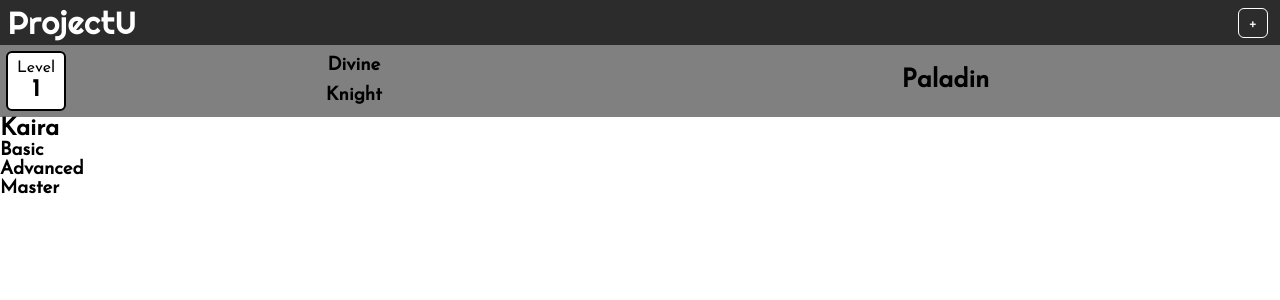
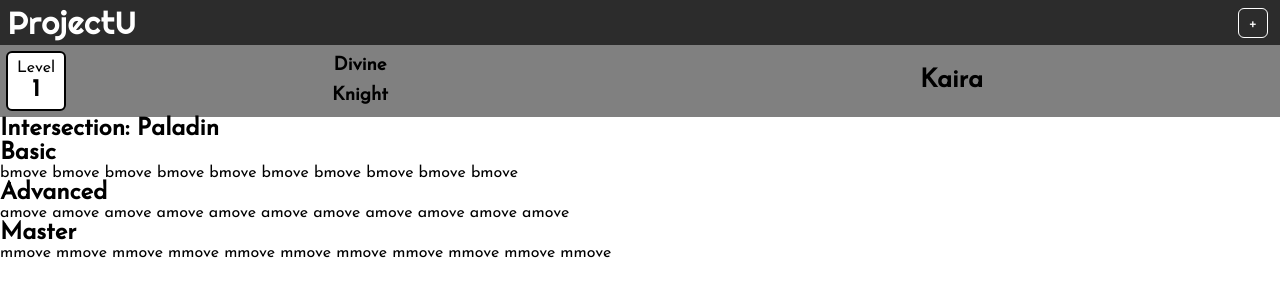
Before and after one commit to nomcgill/ProjectU, a React (Create React App) app in the folder site/: page / in a window 1280 px wide. Shown: the top 300 px of the page. Built offline with nearby package versions, Linux system fonts and the light colour scheme.

Commit message:
contuning skillset UI

```diff
--- a/site/public/index.html
+++ b/site/public/index.html
@@ -8,7 +8,8 @@
     <meta
       name="description"
       content="Web site created using create-react-app"
-    />
+      />
+    <meta name="theme-color" content="##2C2C2C">
     <link rel="apple-touch-icon" href="%PUBLIC_URL%/logo192.png" />
     <link href="https://fonts.googleapis.com/css?family=Josefin+Sans|Righteous&display=swap" rel="stylesheet">
     <!--
--- a/site/src/components/body.js
+++ b/site/src/components/body.js
@@ -1,5 +1,6 @@
 import React from 'react'
 import {connect} from 'react-redux';
+import Skills from './skills'
 // import {
 //   Route,
 //   BrowserRouter as Router,
@@ -14,24 +15,26 @@ export class Body extends React.Component {
       return (
           <div>
             <h2>
-                {this.props.name}
+                Intersection: {this.props.intersection}
             </h2>
-            <h3>
-                Basic
-            </h3>
-            <h3>
-                Advanced
-            </h3>
-            <h3>
-                Master
-            </h3>
+            <Skills
+                info={this.props.skills.basic}
+            />
+            <Skills
+                info={this.props.skills.advanced}
+            />
+            <Skills
+                info={this.props.skills.master}
+            />
           </div>
       );
   }
 }
 
 const mapStateToProps = state => ({
-  name: state.name
+  name: state.name,
+  skills: state.skills,
+  intersection: state.intersection
 });
 
 export default connect(mapStateToProps)(Body);
--- a/site/src/components/character.js
+++ b/site/src/components/character.js
@@ -23,7 +23,7 @@ export class Character extends React.Component {
                     <h3>{this.props.role}</h3>
                 </div>
             </div>
-            <h3 id={'intersection'}>{this.props.intersection}</h3>
+            <h3 id={'intersection'}>{this.props.name}</h3>
           </div>
       );
   }
@@ -33,7 +33,8 @@ const mapStateToProps = state => ({
   source: state.source,
   role: state.role,
   intersection: state.intersection,
-  level: state.level
+  level: state.level,
+  name: state.name
 });
 
 export default connect(mapStateToProps)(Character);
--- a/site/src/components/dropdown.js
+++ b/site/src/components/dropdown.js
@@ -13,6 +13,7 @@ export class Dropdown extends React.Component {
                 <li>{this.props.name}</li>
                 <li>Create PDF</li>
                 <li>Reset Builder</li>
+                <li>Main Site</li>
             </ul>
         </div>
       );
--- a/site/src/components/skills.js
+++ b/site/src/components/skills.js
@@ -0,0 +1,23 @@
+import React from 'react'
+import {connect} from 'react-redux';
+
+// import {
+//   Route,
+//   BrowserRouter as Router,
+// } from 'react-router-dom'
+
+
+// import { action } from '../actions'
+
+export default function Skills(props) {
+    return (
+        <div>
+            <h2>
+                {props.info.title}
+            </h2>
+            <p className={props.info.title}>
+                {props.info.moves}
+            </p>
+        </div>
+    );
+}
--- a/site/src/reducer.js
+++ b/site/src/reducer.js
@@ -6,7 +6,21 @@ const initialState = {
     role: "Knight",
     intersection: "Paladin",
     level: 1,
-    name: "Kaira"
+    name: "Kaira",
+    skills: {
+        basic: {
+            title: "Basic",
+            moves: "bmove bmove bmove bmove bmove bmove bmove bmove bmove bmove"
+        },
+        advanced: {
+            title: "Advanced",
+            moves: "amove amove amove amove amove amove amove amove amove amove amove"
+        },
+        master: {
+            title: "Master",
+            moves: "mmove mmove mmove mmove mmove mmove mmove mmove mmove mmove mmove"
+        }
+    }
 }
 
 export const reducer = (state = initialState, action) => {
```
